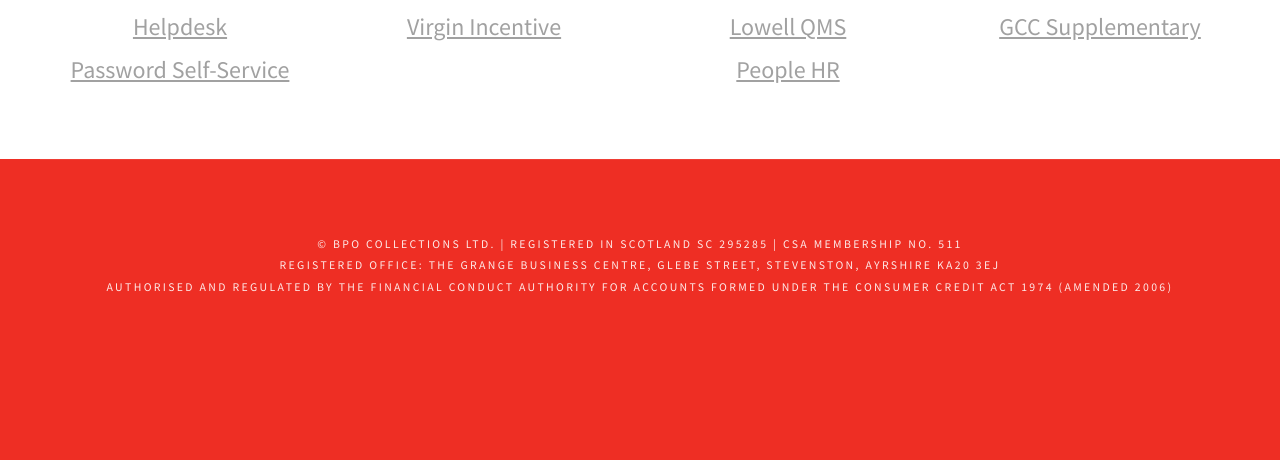
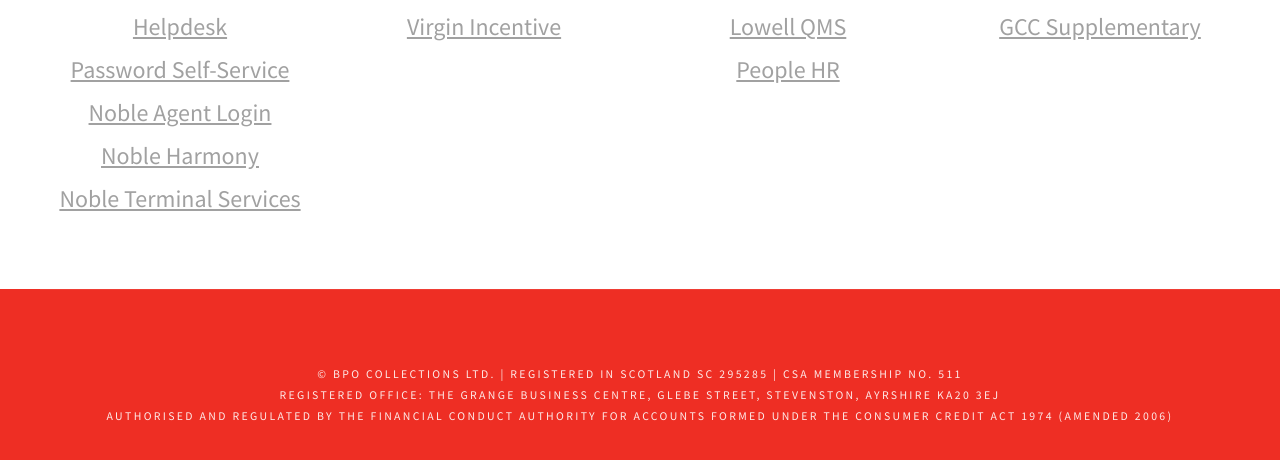
Before and after one commit to rossmcbain/BPO-Intranet, a plain HTML site: page index.html in a window 1280 px wide. Shown: the part 638-1098 px from the top of the page. Before the commit the page ends 1020 px from the top, so only its background shows below. Drawn offline with Linux system fonts and the light colour scheme.

Commit message:
Added Noble

```diff
--- a/index.html
+++ b/index.html
@@ -58,7 +58,10 @@ Released   : 20140208
             <a href="https://mail.bpocollections.co.uk/">Zimbra Email</a><br/>
             <a href="https://portal.microsoftonline.com/">Office 365 Email</a><br/>
             <a href="http://helpdesk.bpocollections.co.uk:8080/portal">Helpdesk</a><br/>
-            <a href="http://helpdesk.bpocollections.co.uk:8888">Password Self-Service</a>
+            <a href="http://helpdesk.bpocollections.co.uk:8888">Password Self-Service</a><br/>
+            <a href="http://mcmhbpoiisa1.noblehosted.com/noblewebagent/">Noble Agent Login</a><br/>
+            <a href="http://mcmhbpoiisr1.noblehosted.com/Harmony">Noble Harmony</a><br/>
+            <a href="https://mcmhbpoterm1.noblehosted.com/RDWeb/Pages/en-US/login.aspx">Noble Terminal Services</a><br/>
             </p>
 			</div>
 			<div class="column2">
```
